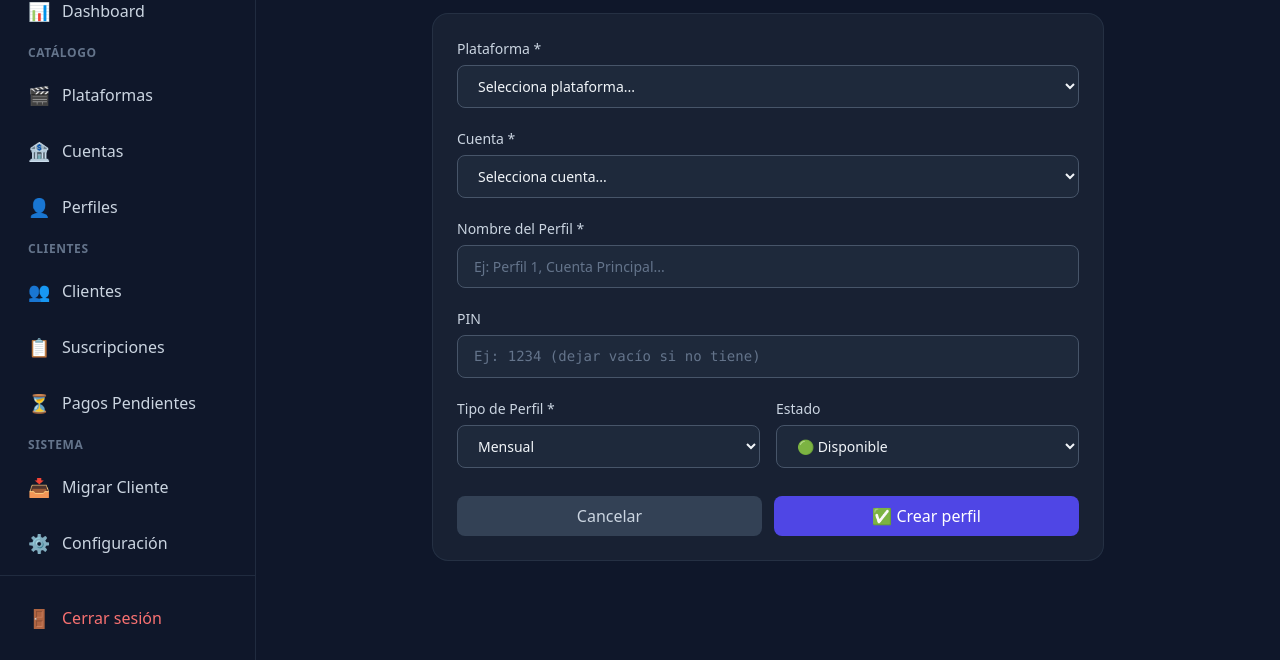
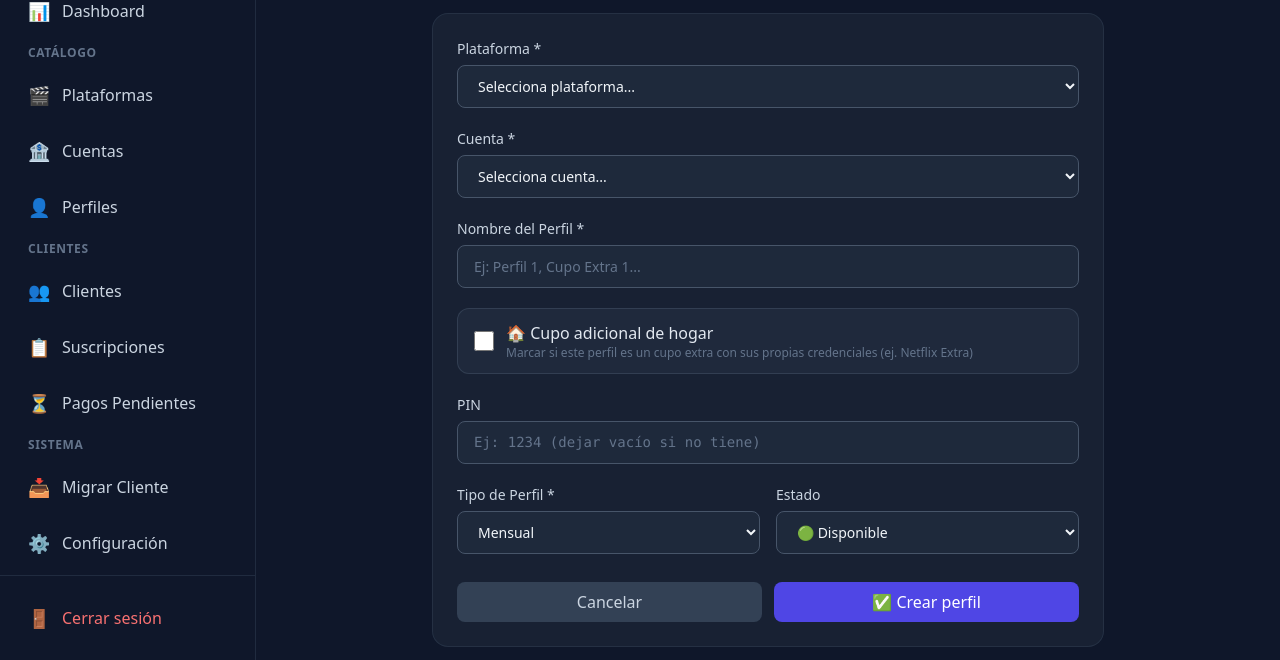
Before and after one commit to luisgdr55/SmartFlix, a FastAPI app: template admin_panel/templates/profile_form.html in a window 1280 px wide. Shown: the part 140-800 px from the top of the page. Run offline with FastAPI, Linux system fonts and the light colour scheme; the template is opened without the code that fills it, so the values that code supplies are empty; parts of the project's set-up code (start-up, migrations or seed data) failed here and were passed over; some libraries are stand-ins or nearby versions.

Commit message:
Add extra member (cupo adicional de hogar) support for Netflix profiles

```diff
--- a/admin_panel/router.py
+++ b/admin_panel/router.py
@@ -399,6 +399,9 @@ async def profile_new_save(
     pin: str = Form(default=""),
     profile_type: str = Form(default="monthly"),
     status: str = Form(default="available"),
+    is_extra_member: str = Form(default="off"),
+    extra_email: str = Form(default=""),
+    extra_password: str = Form(default=""),
 ):
     guard = _auth_guard(request)
     if guard:
@@ -406,6 +409,7 @@ async def profile_new_save(
     try:
         from database import get_supabase
         sb = get_supabase()
+        extra = is_extra_member == "on"
         sb.table("profiles").insert({
             "account_id": account_id,
             "platform_id": platform_id,
@@ -413,6 +417,9 @@ async def profile_new_save(
             "pin": pin or None,
             "profile_type": profile_type,
             "status": status,
+            "is_extra_member": extra,
+            "extra_email": extra_email or None,
+            "extra_password": extra_password or None,
         }).execute()
         return RedirectResponse(url="/panel/profiles?success=Perfil+creado+exitosamente", status_code=302)
     except Exception as e:
@@ -458,6 +465,9 @@ async def profile_edit_save(
     pin: str = Form(default=""),
     profile_type: str = Form(default="monthly"),
     status: str = Form(default="available"),
+    is_extra_member: str = Form(default="off"),
+    extra_email: str = Form(default=""),
+    extra_password: str = Form(default=""),
 ):
     guard = _auth_guard(request)
     if guard:
@@ -465,6 +475,7 @@ async def profile_edit_save(
     try:
         from database import get_supabase
         sb = get_supabase()
+        extra = is_extra_member == "on"
         sb.table("profiles").update({
             "account_id": account_id,
             "platform_id": platform_id,
@@ -472,6 +483,9 @@ async def profile_edit_save(
             "pin": pin or None,
             "profile_type": profile_type,
             "status": status,
+            "is_extra_member": extra,
+            "extra_email": extra_email or None,
+            "extra_password": extra_password or None,
         }).eq("id", profile_id).execute()
         return RedirectResponse(url="/panel/profiles?success=Perfil+actualizado", status_code=302)
     except Exception as e:
--- a/admin_panel/templates/profile_form.html
+++ b/admin_panel/templates/profile_form.html
@@ -3,7 +3,9 @@
 {% block header_title %}{{ form_title }}{% endblock %}
 
 {% block content %}
-<div class="max-w-2xl mx-auto">
+<div class="max-w-2xl mx-auto" x-data="{
+  isExtraMember: {{ 'true' if profile and profile.get('is_extra_member') else 'false' }}
+}">
   <div class="flex items-center gap-3 mb-6">
     <a href="/panel/profiles" class="text-slate-400 hover:text-white p-2 rounded-lg hover:bg-slate-700/50 transition-colors">
       <svg class="w-5 h-5" fill="none" stroke="currentColor" viewBox="0 0 24 24">
@@ -46,11 +48,49 @@
         <label class="form-label">Nombre del Perfil *</label>
         <input type="text" name="profile_name" required
           value="{{ profile.get('profile_name','') if profile else '' }}"
-          placeholder="Ej: Perfil 1, Cuenta Principal..."
+          placeholder="Ej: Perfil 1, Cupo Extra 1..."
           class="form-input" />
       </div>
 
-      <div>
+      <!-- Toggle cupo adicional -->
+      <div class="flex items-center gap-3 bg-slate-700/30 border border-slate-600/50 rounded-xl px-4 py-3">
+        <input type="checkbox" name="is_extra_member" id="is_extra_member"
+          value="on" x-model="isExtraMember"
+          {% if profile and profile.get('is_extra_member') %}checked{% endif %}
+          class="w-5 h-5 rounded cursor-pointer" style="accent-color:#6366f1" />
+        <div>
+          <label for="is_extra_member" class="text-slate-200 font-medium cursor-pointer">🏠 Cupo adicional de hogar</label>
+          <p class="text-xs text-slate-500">Marcar si este perfil es un cupo extra con sus propias credenciales (ej. Netflix Extra)</p>
+        </div>
+      </div>
+
+      <!-- Campos de cupo adicional -->
+      <div x-show="isExtraMember" x-cloak
+        class="bg-amber-500/5 border border-amber-500/20 rounded-xl p-5 space-y-4">
+        <p class="text-xs text-amber-400 font-medium uppercase tracking-wider">
+          🏠 Credenciales del cupo adicional
+        </p>
+        <p class="text-xs text-slate-400">
+          El cupo adicional de Netflix tiene su propio email y contraseña. Ingrésalos aquí — el cliente los recibirá al activar su suscripción.
+        </p>
+        <div>
+          <label class="form-label">Email del cupo adicional</label>
+          <input type="email" name="extra_email"
+            value="{{ profile.get('extra_email','') if profile else '' }}"
+            placeholder="cupo@ejemplo.com"
+            class="form-input" />
+        </div>
+        <div>
+          <label class="form-label">Contraseña del cupo adicional</label>
+          <input type="text" name="extra_password"
+            value="{{ profile.get('extra_password','') if profile else '' }}"
+            placeholder="Contraseña asignada al cupo"
+            class="form-input font-mono" />
+        </div>
+      </div>
+
+      <!-- PIN (solo si NO es cupo adicional) -->
+      <div x-show="!isExtraMember">
         <label class="form-label">PIN</label>
         <input type="text" name="pin"
           value="{{ profile.get('pin','') if profile else '' }}"
```
Also changed, not shown: admin_panel/templates/profiles.html (+13 -2 lines), bot/handlers/support.py (+19 -8 lines).
